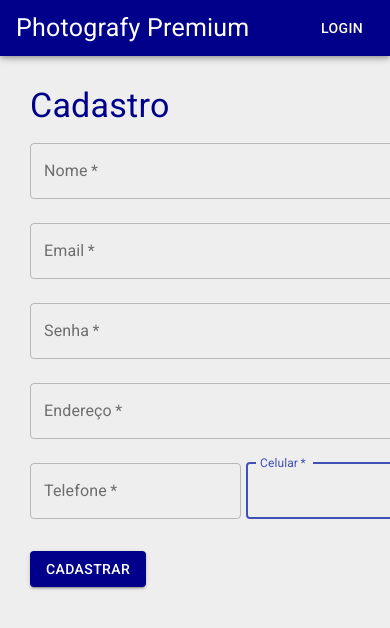
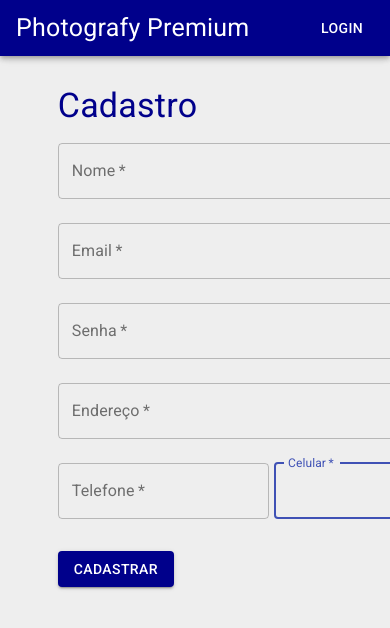
Before and after one commit to otavio-wls/Ex-Cadastro-React, a React (Create React App) app in the folder ex-cadastro/: page /cadastro in a window 390 px wide. Shown: the top 628 px of the page. Built offline with nearby package versions, Linux system fonts and the light colour scheme.

Commit message:
Feito alguns ajustes para melhorar a responsividade da tela de cadastro

```diff
--- a/ex-cadastro/src/pages/Cadastro/index.tsx
+++ b/ex-cadastro/src/pages/Cadastro/index.tsx
@@ -15,7 +15,8 @@ const useStyles = makeStyles((theme) => ({
   paper:{
     width: '85%',
     marginTop: '5px',
-    marginLeft: '25px',
+    marginLeft: 'auto',
+    marginRight: 'auto',
     marginBottom: '65px',
     display: 'flex',
     flexDirection: 'column',
@@ -62,7 +63,7 @@ export default function ValidationTextFields() {
     <Fragment>
     <Header />
     <Grid container component='main' className={classes.containerForm}>
-    <Grid item xs={ 'auto' }  sm={ 'auto' }  md={ 'auto' }>
+    <Grid item xs={10}  sm={ 'auto' }  md={ 'auto' }>
       <div className={classes.paper}>
         <Typography component='h1' variant='h4' style={{color: '#00008B'}}>Cadastro</Typography>
         <form>
```
